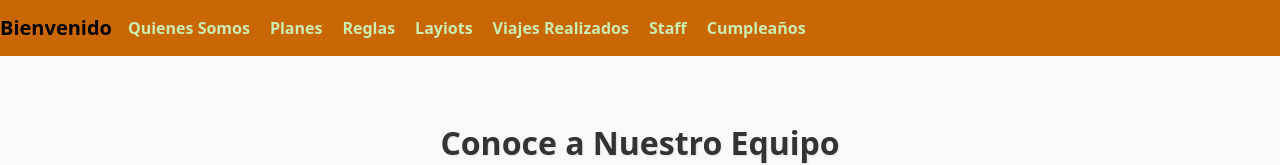
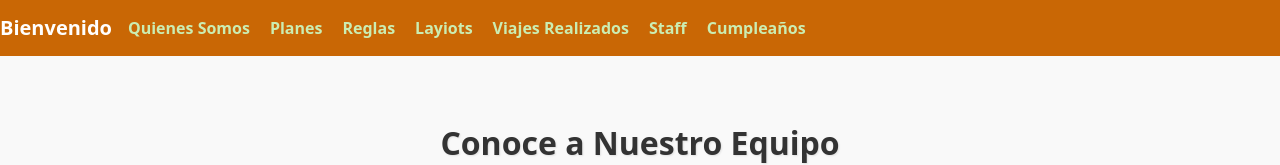
Before and after one commit to WellPlays24/planes-refugio, a React (Vite) app: page /staff in a window 1280 px wide. Shown: the top 165 px of the page. Built offline with nearby package versions, Linux system fonts and the light colour scheme.

Commit message:
cambio de color de 'bienvenido'

```diff
--- a/src/layout/Navbar.css
+++ b/src/layout/Navbar.css
@@ -85,3 +85,7 @@
     display: block;
   }
 }
+
+.bienvenido{
+  color: #ffffff;
+}
--- a/src/layout/Navbar.jsx
+++ b/src/layout/Navbar.jsx
@@ -36,7 +36,7 @@ function Navbar() {
     <nav className="navbar">
       <div className="navbar-container">
         <Link className="navbar-brand" to="/">
-          Bienvenido
+          <div className='bienvenido'>Bienvenido</div>
         </Link>
         <button className="menu-toggle" onClick={toggleMenu}>
           <span className="menu-icon">&#9776;</span> {/* Icono del menú */}
```
